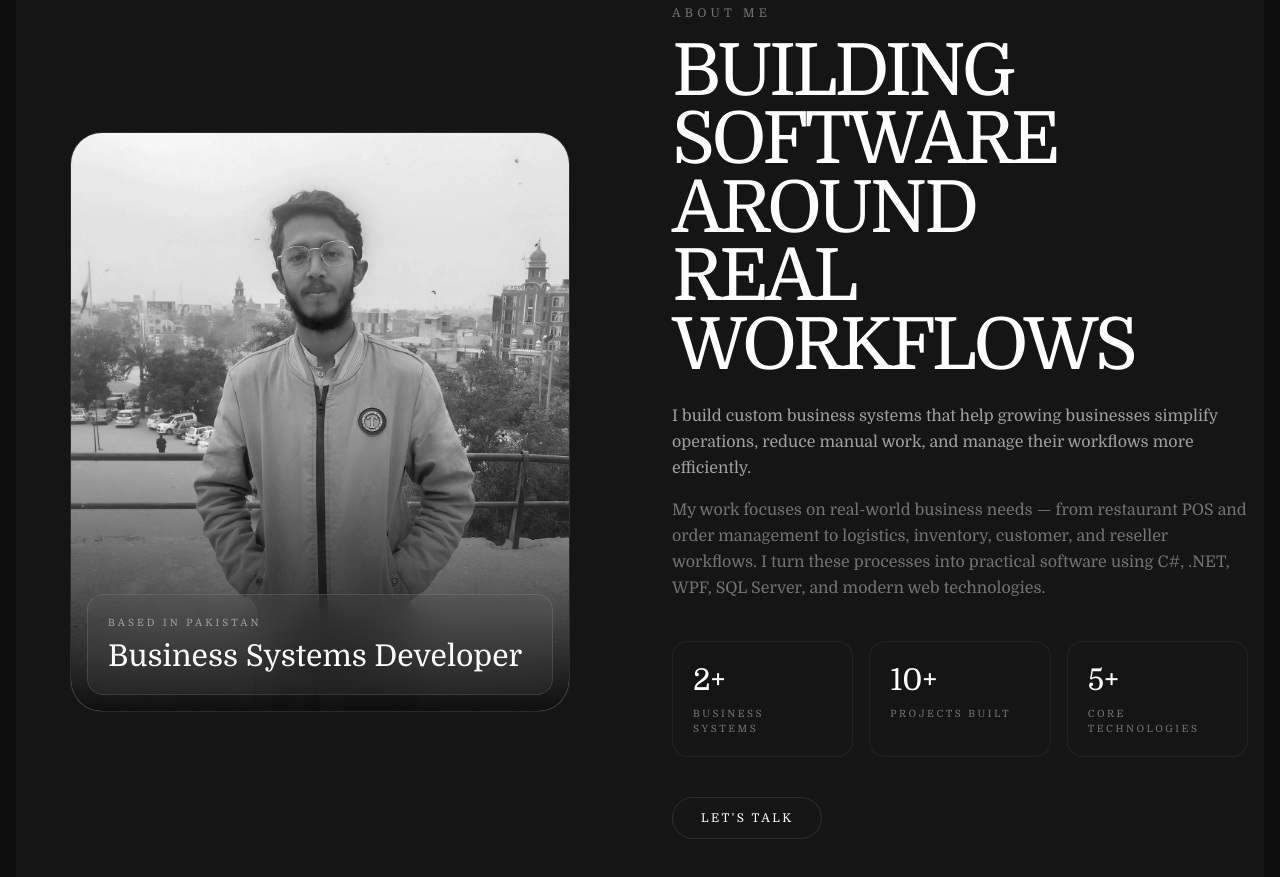
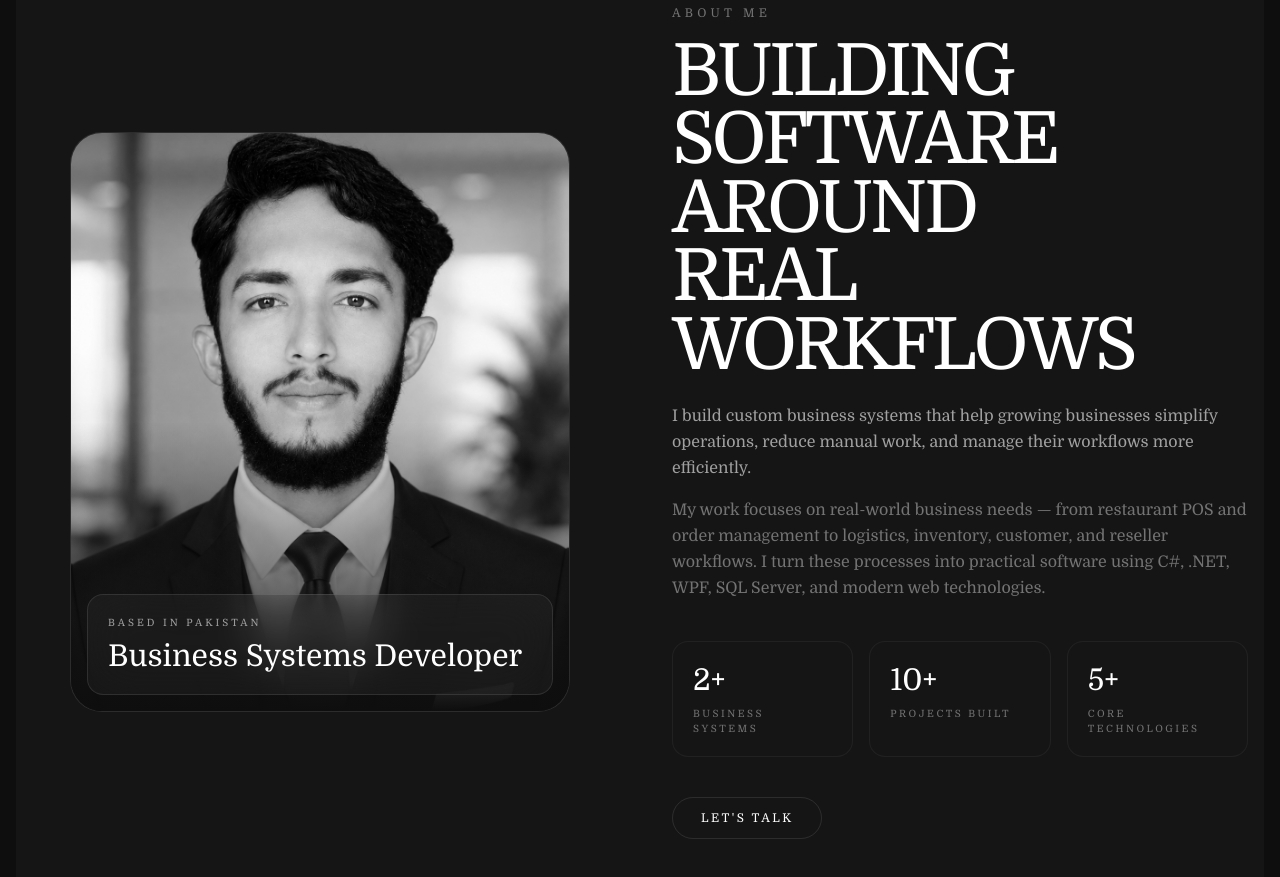
Before and after one commit to Abdulrauf0767/minimal-Portfolio, a React (Vite) app: page / in a window 1280 px wide. Shown: the part 880-1757 px from the top of the page. Built offline with nearby package versions, Linux system fonts and the light colour scheme.

Commit message:
change image

```diff
--- a/index.html
+++ b/index.html
@@ -2,7 +2,7 @@
 <html lang="en">
   <head>
     <meta charset="UTF-8" />
-    <link rel="icon" type="image/jpeg" href="/images/icon.jpeg" />
+    <link rel="icon" type="image/jpeg" href="/images/icon.png" />
     <meta name="viewport" content="width=device-width, initial-scale=1.0" />
     <link href="../portfolio/src/index.css" rel="stylesheet">
     <title>portfolio</title>
--- a/src/ui/components/AboutMe.jsx
+++ b/src/ui/components/AboutMe.jsx
@@ -20,7 +20,7 @@
 
             {/* IMAGE */}
             <motion.img
-              src="/images/WhatsApp Image 2026-03-26 at 4.43.29 AM.jpeg"
+              src="/images/icon.png"
               alt="Profile"
               initial={{ scale: 1.2 }}
               whileInView={{ scale: 1 }}
```
Also changed, not shown: public/images/icon.png (added).
